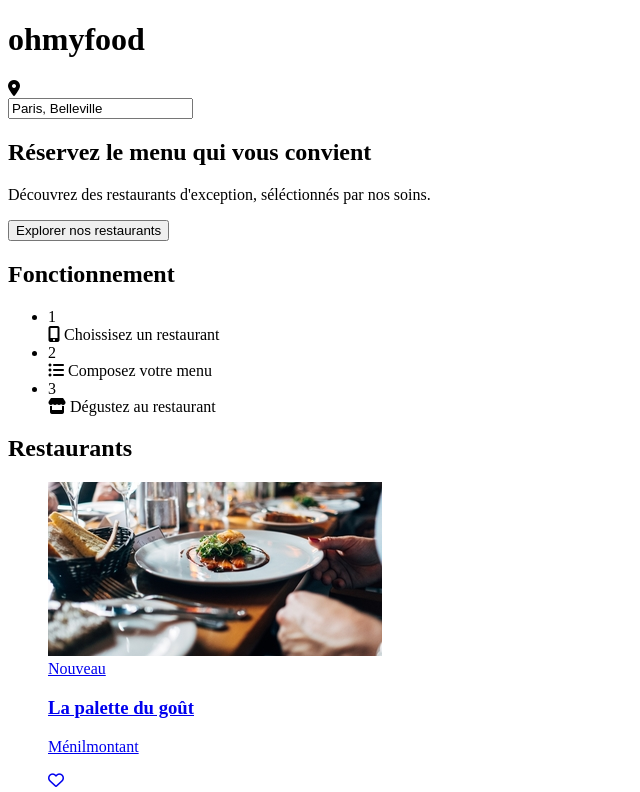
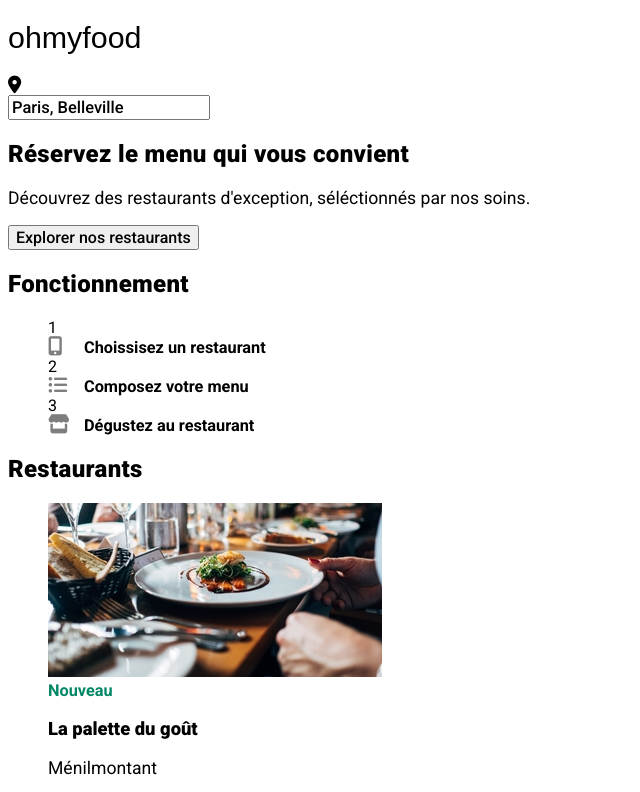
Before and after one commit to developineta/inetamagone_3_26022021, a website: page index.html in a window 1280 px wide. Shown: the top 792 px of the page, without its empty margins (0-640 px from the left). Drawn offline with Linux system fonts and the light colour scheme; a web font is replaced by a local one.

Commit message:
Installation d'autoprefixer et propriétés de la police de la page d'accueil

```diff
--- a/index.html
+++ b/index.html
@@ -7,6 +7,7 @@
         <link rel="stylesheet" href="css/style.css" type = "text/css">
         <link href="https://fonts.googleapis.com/css2?family=Shrikhand&display=swap" rel="stylesheet"> <!-- Ajout de police Google Shrikhand -->
         <link href="https://fonts.googleapis.com/css2?family=Roboto&family=Shrikhand&display=swap" rel="stylesheet"> <!-- Ajout de police Google Roboto -->
+        <link href="https://fonts.googleapis.com/css2?family=Roboto:wght@400;500;700;900&family=Shrikhand&display=swap" rel="stylesheet">
         <script src="https://kit.fontawesome.com/d034506d63.js" crossorigin="anonymous"></script> <!-- Ajout de lien vers bibliothèque Font Awesome -->
 	</head>
     <body>
@@ -147,13 +148,13 @@
                     <h4>ohmyfood</h4>
                     <ul> <!-- Les éléments de footer rangés en liste à puces -->
                         <li>
-                            <a href="#" class="lien-proposer">
+                            <a href="#" class="lien-footer">
                                 <i class="fas fa-utensils"></i>
                                 <span>Proposer un restaurant</span>
                             </a>
                         </li>
                         <li>
-                            <a href="#" class="lien-proposer">
+                            <a href="#" class="lien-footer">
                                 <i class="fas fa-hands-helping"></i>
                                 <span>Devenir partenaire</span>
                             </a>
--- a/package.json
+++ b/package.json
@@ -1,10 +1,11 @@
 {
   "name": "inetamagone_3_26022021",
   "version": "1.0.0",
-  "description": "",
+  "description": "Ohmyfood restaurants en ligne",
   "main": "index.js",
   "scripts": {
-    "sass": "sass --watch ./sass/main.scss:./css/style.css"
+    "sass": "sass --watch ./sass/main.scss:./css/style.css",
+    "prefix": "postcss ./css/style.css --use autoprefixer -d ./css/prefixed"
   },
   "repository": {
     "type": "git",
@@ -12,6 +13,7 @@
   },
   "author": "",
   "license": "ISC",
+  "browserslist": "last 4 versions",
   "bugs": {
     "url": "https://github.com/developineta/inetamagone_3_26022021/issues"
   },
--- /dev/null
+++ b/sass/base/_typography.scss
@@ -0,0 +1,65 @@
+body {
+	font-family: $font-Roboto, $font-Sans-s; /* Les variables de polices utilisés */
+	color: $colour-black; /* Les variables de couleurs principales utilisés */
+	a {
+		text-decoration: none; /* Nesting utilisé */
+		color: $colour-black;
+	}
+	ul {
+		list-style-type: none;
+	}
+}
+h1 {
+	/* Maps utilisés pour les polices de headings */
+	font-family: $font-Shrikhand, $font-Sans-s;
+	font-size: map-get($font-size-heading, h1);
+	font-weight: normal;
+}
+h2 {
+	font-size: map-get($font-size-heading, h2);
+	font-weight: $font-weight900;
+	letter-spacing: $letter-spacing;
+}
+h3 {
+	font-size: map-get($font-size-heading, h3);
+	font-weight: $font-weight900;
+}
+h4 {
+	font-family: $font-Shrikhand, $font-Sans-s;
+	font-size: map-get($font-size-heading, h4);
+	letter-spacing: $letter-spacing;
+}
+p,
+.fa-map-marker-alt {
+	font-size: 1.1rem;
+}
+.champ_recherche {
+	font-family: $font-Roboto, $font-Sans-s;
+	font-size: 1.03rem;
+	font-weight: $font-weight500;
+}
+button {
+	font-family: $font-Roboto, $font-Sans-s;
+	font-weight: $font-weight500;
+	font-size: 1rem;
+}
+.fonctionnement__texte,
+.nouveau {
+	font-size: 1.02rem;
+	font-weight: $font-weight600;
+}
+.fonctionnement__etapes i {
+	height: 1rem;
+	width: 2rem;
+	font-size: 1.2rem;
+	color: #7e7e7e;
+}
+.nouveau {
+	color: #008766;
+}
+.fa-heart {
+	font-size: 1.4rem;
+}
+.lien-footer i {
+	font-size: 0.9rem;
+}
--- a/sass/main.scss
+++ b/sass/main.scss
@@ -0,0 +1,2 @@
+@import "./utils/variables";
+@import "./base/typography";
--- /dev/null
+++ b/sass/utils/_variables.scss
@@ -0,0 +1,21 @@
+$font-Roboto: "Roboto"; /* Polices utilisés */
+$font-Shrikhand: "Shrikhand";
+$font-Sans-s: sans-serif;
+
+$colour-primary: #9356dc; /* Couleurs principales */
+$colour-secondary: #ff79da;
+$colour-accent: #99e2d0;
+$colour-black: #000000;
+$colour-white: #ffffff;
+
+$letter-spacing: 0.02rem; /* Paramètres de la police */
+$font-weight900: 900;
+$font-weight600: 600;
+$font-weight500: 500;
+
+$font-size-heading: (
+	h1: 1.9rem,
+	h2: 1.5rem,
+	h3: 1.15rem,
+	h4: 1.12rem,
+);
```
Also changed, not shown: css/prefixed/style.css (added), css/style.css, 1 other file.
